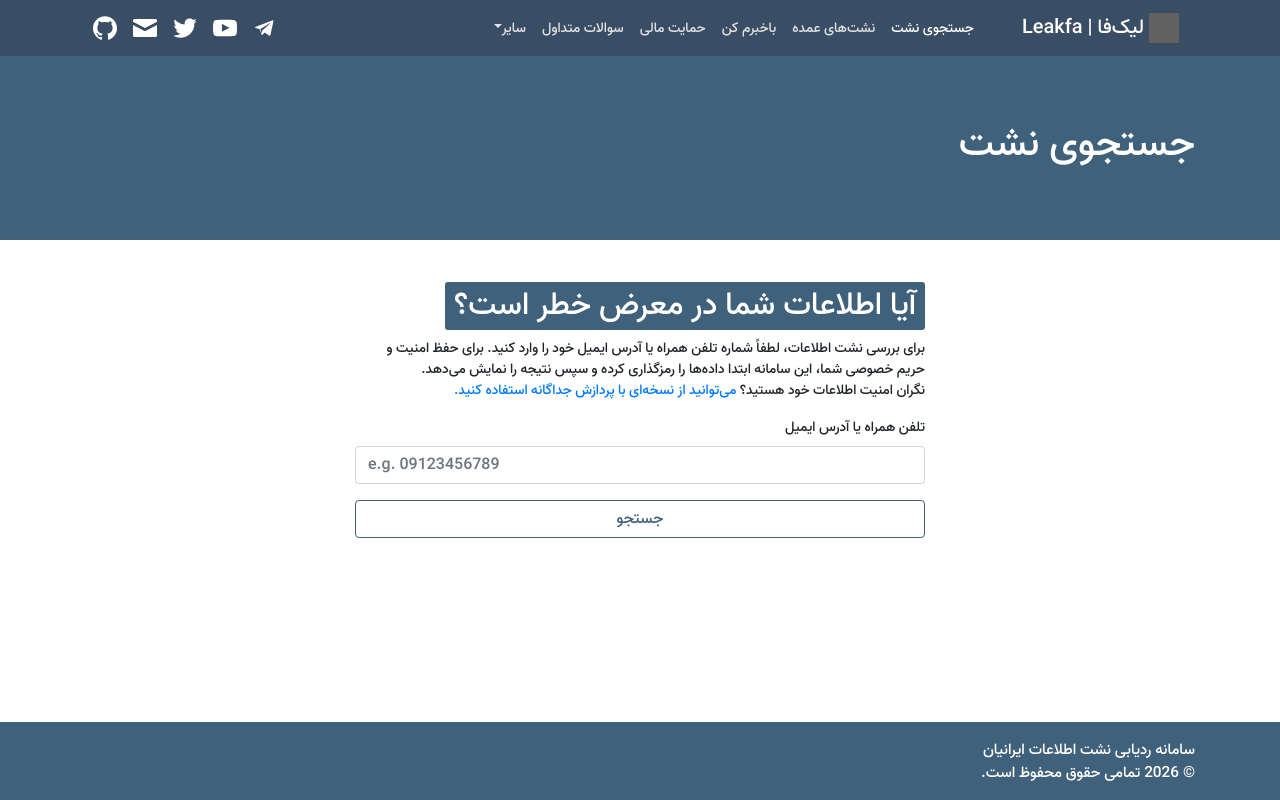
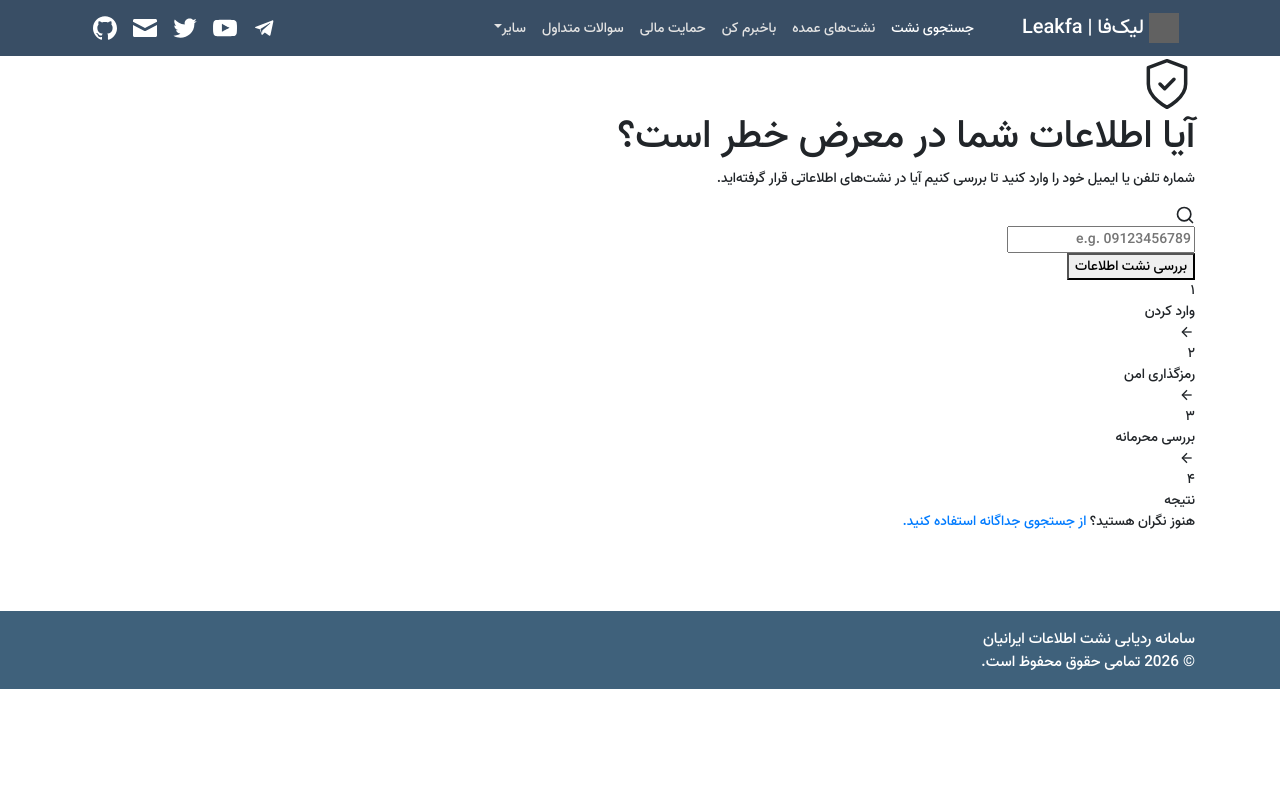
Before and after one commit to Leakfarsi/Leakfa.com, a PHP site: page /search.php in a window 1280 px wide. Run offline with PHP 8.4, Linux system fonts and the light colour scheme; some libraries are stand-ins or nearby versions; grey boxes are pictures that could not be loaded.

Commit message:
Update search.php

```diff
--- a/search.php
+++ b/search.php
@@ -2,35 +2,85 @@
     require 'src/header.php';
 ?>
 
-    <header class="jumbotron jumbotron-fluid">
-        <div class="container">
-            <h1 ><?=$title?></h1>
+<section class="search-hero">
+    <div class="search-hero-bg"></div>
+    <div class="container search-hero-content">
+        <div class="search-hero-icon">
+            <svg xmlns="http://www.w3.org/2000/svg" viewBox="0 0 24 24" width="56" height="56" fill="none" stroke="currentColor" stroke-width="1.5" stroke-linecap="round" stroke-linejoin="round">
+                <path d="M12 22s8-4 8-10V5l-8-3-8 3v7c0 6 8 10 8 10z"/>
+                <path d="M9 12l2 2 4-4"/>
+            </svg>
         </div>
-    </header>
+        <h1 class="search-hero-title">آیا اطلاعات شما در معرض خطر است؟</h1>
+        <p class="search-hero-subtitle">شماره تلفن یا ایمیل خود را وارد کنید تا بررسی کنیم آیا در نشت‌های اطلاعاتی قرار گرفته‌اید.</p>
+    </div>
+</section>
 
-    <div class="padded container">
-        <h1 class="breach-title">آیا اطلاعات شما در معرض خطر است؟</h1>
-        <p>برای بررسی نشت اطلاعات، لطفاً شماره تلفن همراه یا آدرس ایمیل خود را وارد کنید. برای حفظ امنیت و حریم خصوصی شما، این سامانه ابتدا داده‌ها را رمزگذاری کرده و سپس نتیجه را نمایش می‌دهد. <br/>نگران امنیت اطلاعات خود هستید؟ <a href="hash">می‌توانید از نسخه‌ای با پردازش جداگانه استفاده کنید.</a></p>
-        <form id="search_form">
-            <div class="form-group">
-                <label for="phone">تلفن همراه یا آدرس ایمیل</label>
+<div class="search-section">
+    <div class="container search-form-wrapper">
+        <form id="search_form" class="search-card">
+            <div class="search-input-group">
+                <div class="search-input-icon">
+                    <svg xmlns="http://www.w3.org/2000/svg" viewBox="0 0 24 24" width="20" height="20" fill="none" stroke="currentColor" stroke-width="2" stroke-linecap="round" stroke-linejoin="round">
+                        <circle cx="11" cy="11" r="8"/>
+                        <line x1="21" y1="21" x2="16.65" y2="16.65"/>
+                    </svg>
+                </div>
                 <input
                     type="text"
-                    class="form-control"
+                    class="search-input"
                     id="phone"
                     maxlength="255"
                     style="text-transform:lowercase"
-                    placeholder="E.g. 09123456789"
+                    placeholder="e.g. 09123456789"
                     autocomplete="off"
                     autocapitalize="off"
                     autocorrect="off"
                     required
                 />
             </div>
-            <button type="submit" id="search" class="btn btn-outline-dark btn-block">جستجو</button>
+            <button type="submit" id="search" class="search-btn">
+                <span class="search-btn-text">بررسی نشت اطلاعات</span>
+                <span class="search-btn-spinner" style="display:none;">
+                    <svg class="spinner-svg" viewBox="0 0 24 24" width="20" height="20"><circle cx="12" cy="12" r="10" stroke="currentColor" stroke-width="3" fill="none" stroke-dasharray="31.4 31.4" stroke-linecap="round"/></svg>
+                </span>
+            </button>
         </form>
+
+        <div class="how-it-works">
+            <div class="how-step">
+                <div class="how-step-num">۱</div>
+                <div class="how-step-label">وارد کردن</div>
+            </div>
+            <div class="how-step-arrow">
+                <svg xmlns="http://www.w3.org/2000/svg" viewBox="0 0 24 24" width="16" height="16" fill="none" stroke="currentColor" stroke-width="2"><polyline points="19 12 5 12"/><polyline points="12 5 5 12 12 19"/></svg>
+            </div>
+            <div class="how-step">
+                <div class="how-step-num">۲</div>
+                <div class="how-step-label">رمزگذاری امن</div>
+            </div>
+            <div class="how-step-arrow">
+                <svg xmlns="http://www.w3.org/2000/svg" viewBox="0 0 24 24" width="16" height="16" fill="none" stroke="currentColor" stroke-width="2"><polyline points="19 12 5 12"/><polyline points="12 5 5 12 12 19"/></svg>
+            </div>
+            <div class="how-step">
+                <div class="how-step-num">۳</div>
+                <div class="how-step-label">بررسی محرمانه</div>
+            </div>
+            <div class="how-step-arrow">
+                <svg xmlns="http://www.w3.org/2000/svg" viewBox="0 0 24 24" width="16" height="16" fill="none" stroke="currentColor" stroke-width="2"><polyline points="19 12 5 12"/><polyline points="12 5 5 12 12 19"/></svg>
+            </div>
+            <div class="how-step">
+                <div class="how-step-num">۴</div>
+                <div class="how-step-label">نتیجه</div>
+            </div>
+        </div>
+
+        <p class="search-alt-link">هنوز نگران هستید؟ <a href="hash">از جستجوی جداگانه استفاده کنید.</a></p>
+
         <div id="searchResults"></div>
     </div>
+</div>
+
 <script>const TURNSTILE_SITE_KEY='<?= TURNSTILE_SITE_KEY?>'</script>
 <script src="/js/main.js"></script>
 
```
Lines whose indentation alone changed are shown as unchanged.
